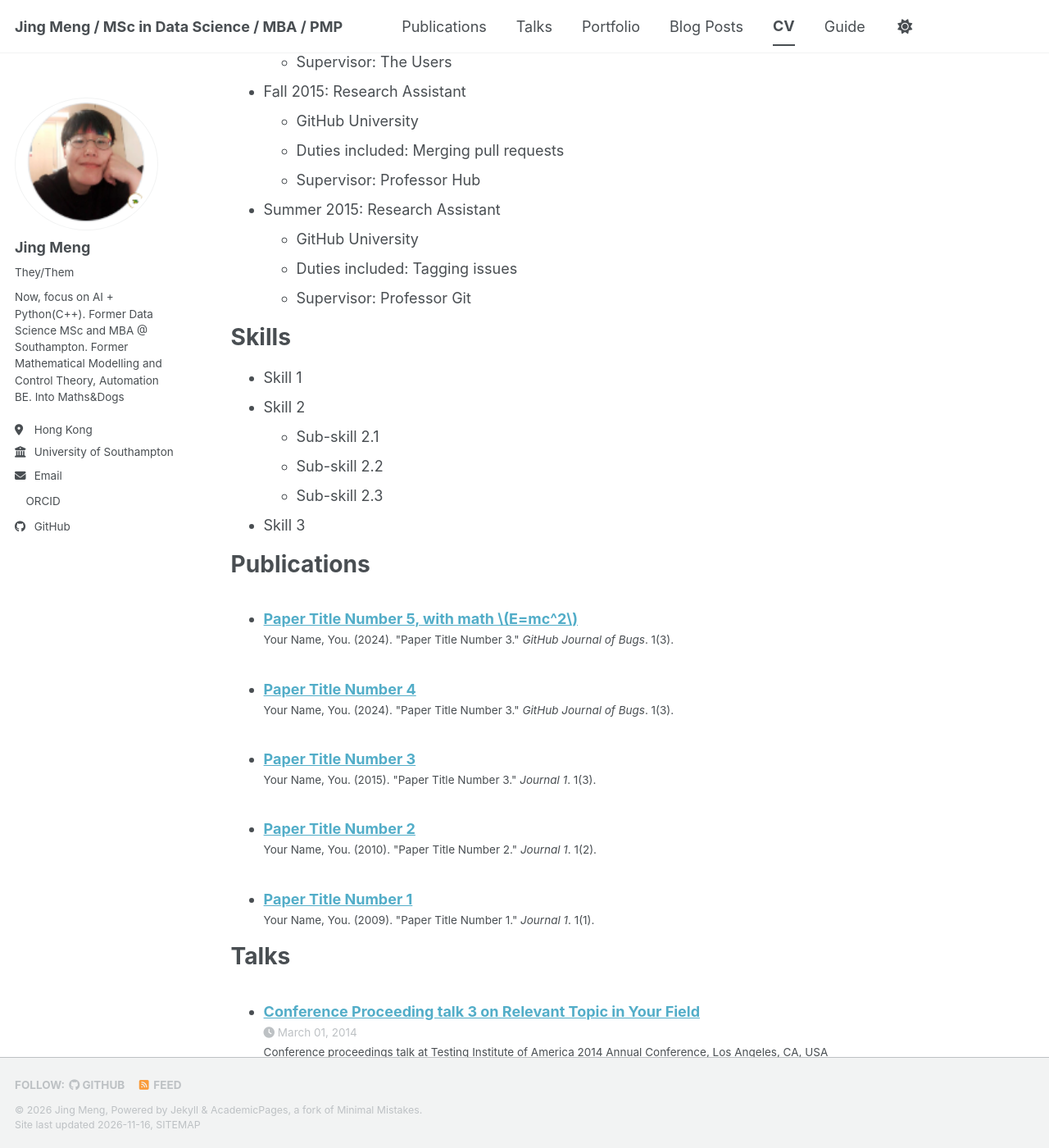
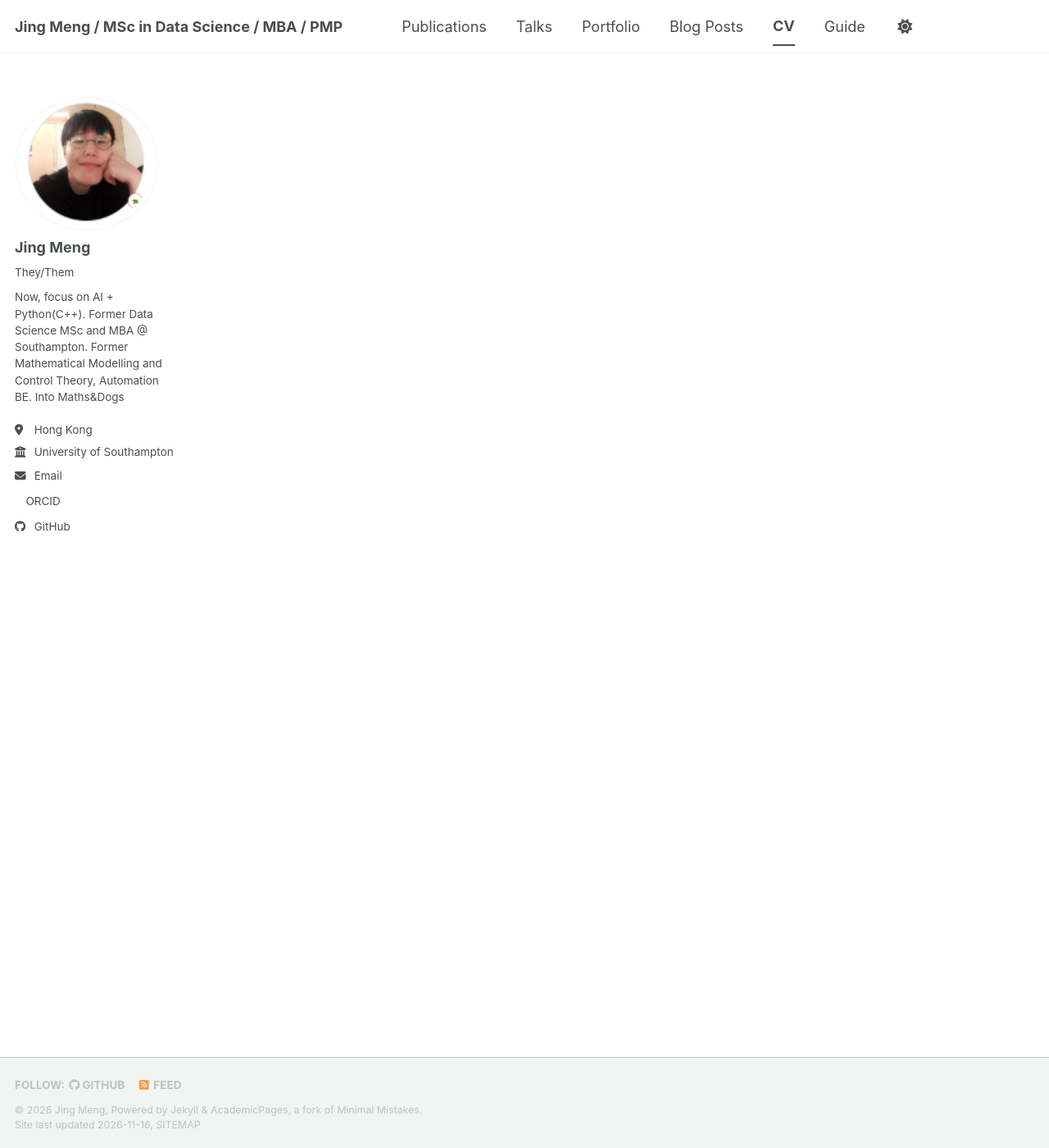
Before and after one commit to mjjackey/mjjackey.github.io, a Jekyll site: the page built from _pages/cv_template.md, in a window 1280 px wide and 1400 px high, scrolled down 410 px. Shown: the whole window at 82% size. Built offline with Jekyll 4.4.1, drawn with Linux system fonts in a browser that asks for light colours; a script bundle is joined from its source files by our own code; a style sheet for code colours, icons or effects is not loaded; some of the changed text lies outside the part shown.

Commit message:
Modify the cv.md

```diff
--- a/_pages/cv_template.md
+++ b/_pages/cv_template.md
@@ -8,8 +8,9 @@ redirect_from:
 ---
 
 {% include base_path %}
+ <ul> </ul>
 
-Education
+<!-- Education
 ======
 * Ph.D in Version Control Theory, GitHub University, 2018 (expected)
 * M.S. in Jekyll, GitHub University, 2014
@@ -61,4 +62,4 @@ Teaching
 
 Service and leadership
 ======
-* Currently signed in to 43 different slack teams
+* Currently signed in to 43 different slack teams -->
```
